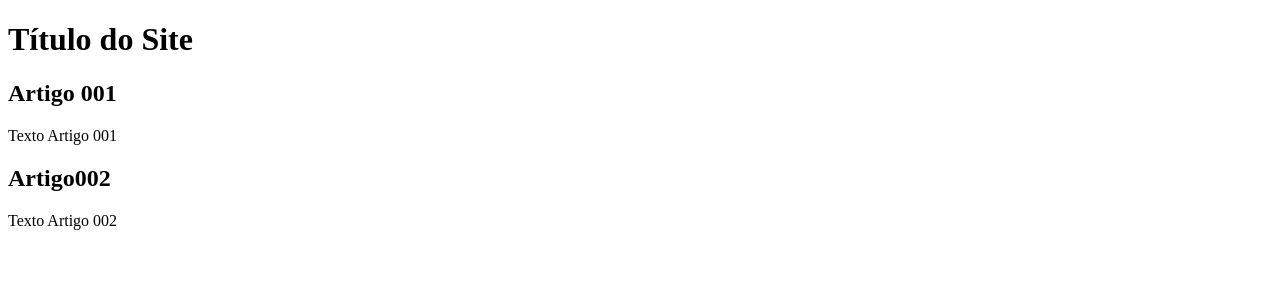
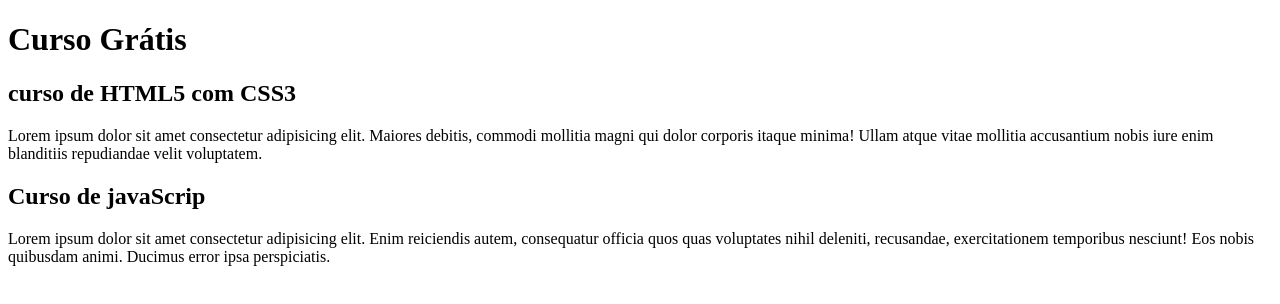
Before and after one commit to SrPaulino/projeto-site, a plain HTML site: page index.html in a window 1280 px wide. Drawn offline with Linux system fonts and the light colour scheme.

Commit message:
comecei a escrever o conteúdo

```diff
--- a/index.html
+++ b/index.html
@@ -8,15 +8,15 @@
 <body>
     <main>
         <header>
-            <h1>Título do Site</h1>
+            <h1>Curso Grátis</h1>
         </header>
         <article>
-            <h2>Artigo 001</h2>
-            <p>Texto Artigo 001</p>
+            <h2>curso de HTML5 com CSS3</HTML:5></h2>
+            <p>Lorem ipsum dolor sit amet consectetur adipisicing elit. Maiores debitis, commodi mollitia magni qui dolor corporis itaque minima! Ullam atque vitae mollitia accusantium nobis iure enim blanditiis repudiandae velit voluptatem.</p>
         </article>
         <article>
-            <h2>Artigo002</h2>
-            <p>Texto Artigo 002</p>
+            <h2>Curso de javaScrip</h2>
+            <p>Lorem ipsum dolor sit amet consectetur adipisicing elit. Enim reiciendis autem, consequatur officia quos quas voluptates nihil deleniti, recusandae, exercitationem temporibus nesciunt! Eos nobis quibusdam animi. Ducimus error ipsa perspiciatis.</p>
         </article>
     </main>
 
```
